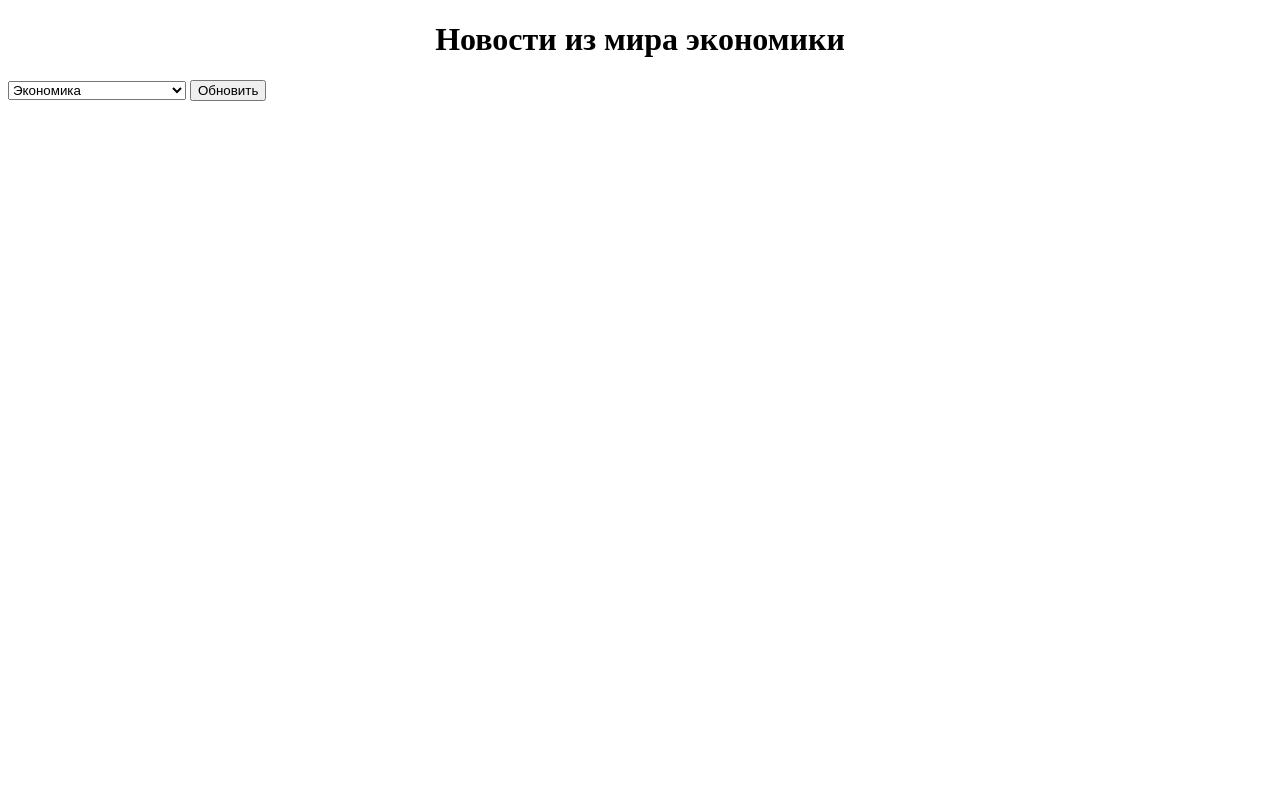
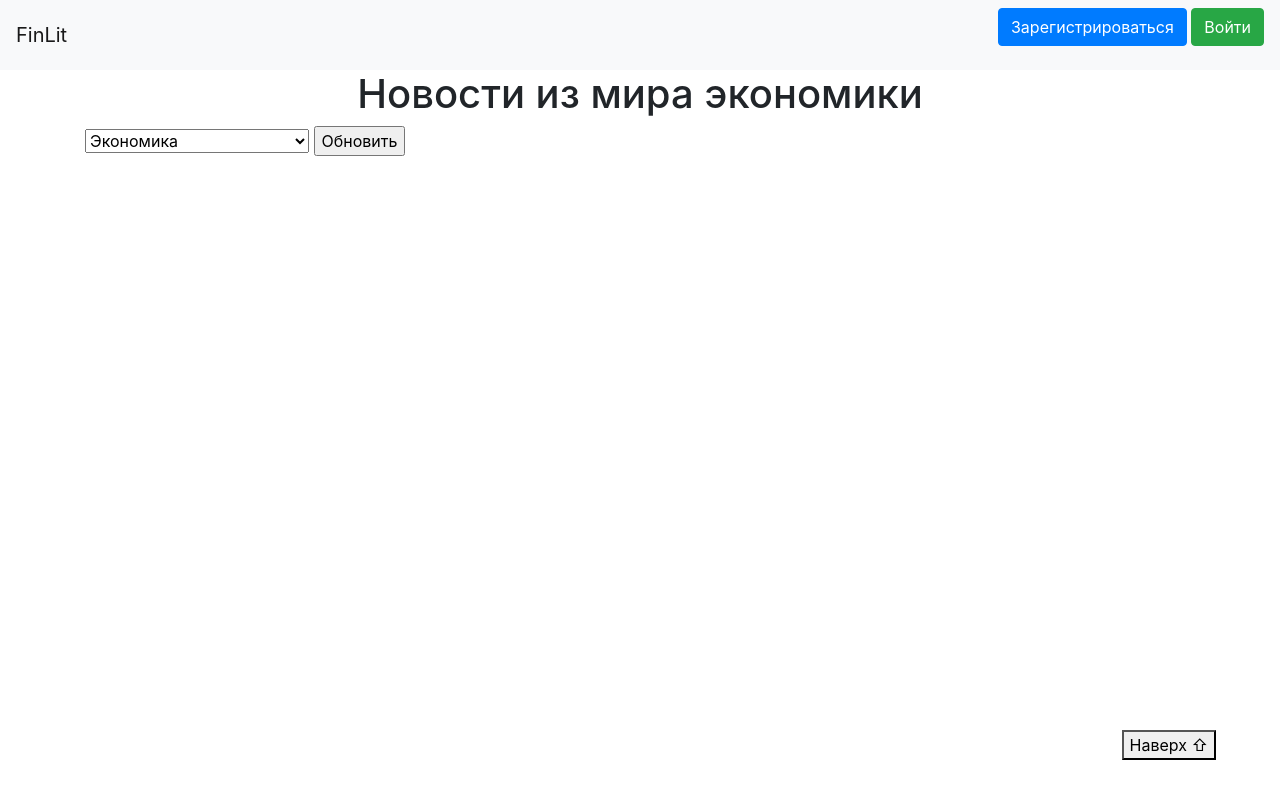
Before and after one commit to Almaz021/FinLit, a Flask app: page / in a window 1280 px wide. Run offline with Flask 2, Linux system fonts and the light colour scheme; some libraries are stand-ins or nearby versions.

Commit message:
Добавлена панель авторизации/выхода из личного кабинета. Добавлена кнопка "Наверх"

```diff
--- a/main.py
+++ b/main.py
@@ -3,8 +3,8 @@ from flask_login import LoginManager, login_user, login_required, logout_user
 
 from forms.user import RegisterForm
 from flask import Flask, render_template, request
-from data1 import db_session
-from data1.users import User, LoginForm
+from data import db_session
+from data.users import User, LoginForm
 import requests
 from bs4 import BeautifulSoup
 
--- /dev/null
+++ b/static/style.css
@@ -0,0 +1,5 @@
+ button {
+    position: fixed;
+    right: 5%;
+    bottom: 5%;
+ }
--- a/templates/base.html
+++ b/templates/base.html
@@ -13,7 +13,7 @@
 <body>
 <header>
     <nav class="navbar navbar-light bg-light">
-        <a class="navbar-brand" href="#">Наше приложение</a>
+        <a class="navbar-brand" href="#">FinLit</a>
         {% if current_user.is_authenticated %}
             <a class="navbar-brand" href="/logout">{{ current_user.name }}</a>
         {% else %}
@@ -26,6 +26,7 @@
 </header>
 <main role="main" class="container">
     {% block content %}{% endblock %}
+    <a href="#"><button>Наверх ⇧</button></a>
 </main>
 </body>
 </html>
--- a/templates/telegram.html
+++ b/templates/telegram.html
@@ -1,5 +1,6 @@
-<!DOCTYPE html>
-<html lang="en">
+{% extends "base.html" %}
+
+{% block content %}
 <head>
     <meta charset="UTF-8">
     <title>Экономика</title>
@@ -18,4 +19,4 @@
     <script async src="https://telegram.org/js/telegram-widget.js?18" data-telegram-post={{ url }} data-width="100%"></script>
 {% endfor %}
 </body>
-</html>
+{% endblock %}
```
Also changed, not shown: db/blogs.db.
